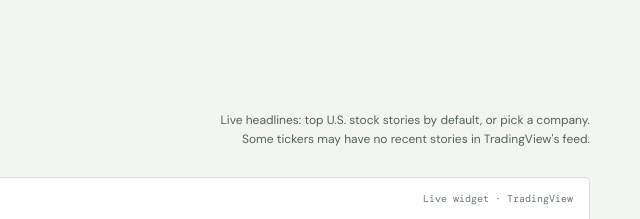
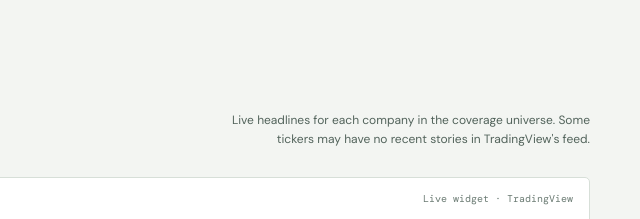
Before and after one commit to zach-obell/restaurant-dashboard, a plain HTML site: page index.html in a window 1280 px wide. Shown: the part 3210-3429 px from the top of the page, 640-1280 px from the left. Drawn offline with nearby package versions, Linux system fonts and the light colour scheme; a script that the page names is missing.

Commit message:
Update news section caption in index.html

```diff
--- a/index.html
+++ b/index.html
@@ -77,7 +77,7 @@
     <section class="page-shell section-block" id="news" aria-labelledby="news-title">
       <div class="section-heading">
         <div><p class="eyebrow">03 / THE TAPE</p><h2 id="news-title">Company news</h2></div>
-        <p class="section-caption">Live headlines: top U.S. stock stories by default, or pick a company. Some tickers may have no recent stories in TradingView's feed.</p>
+        <p class="section-caption">Live headlines for each company in the coverage universe. Some tickers may have no recent stories in TradingView's feed.</p>
       </div>
       <div class="panel news-panel">
         <div class="panel-topline news-controls">
```
